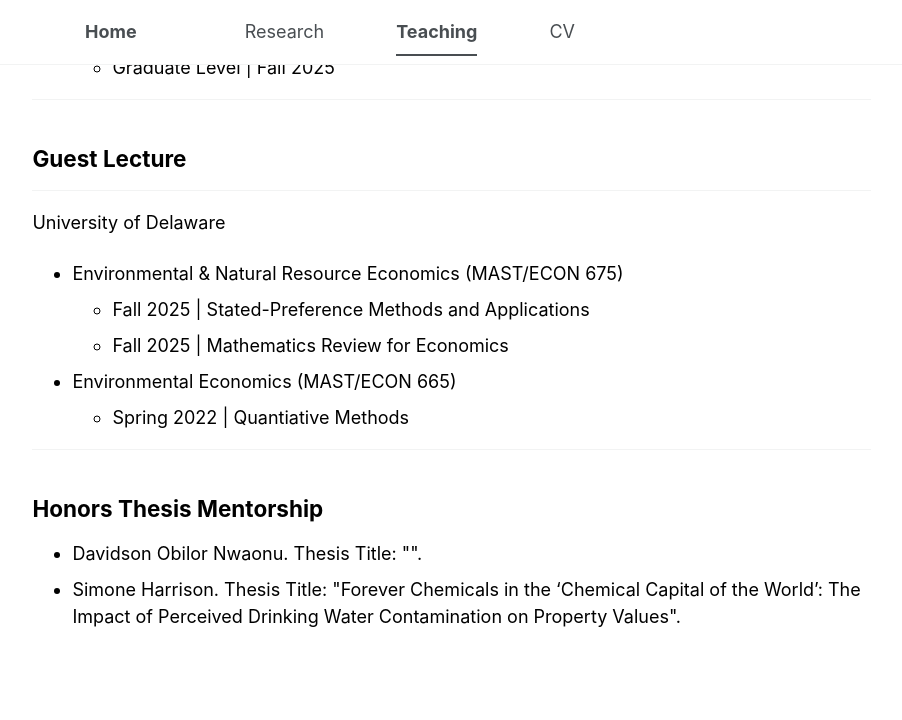
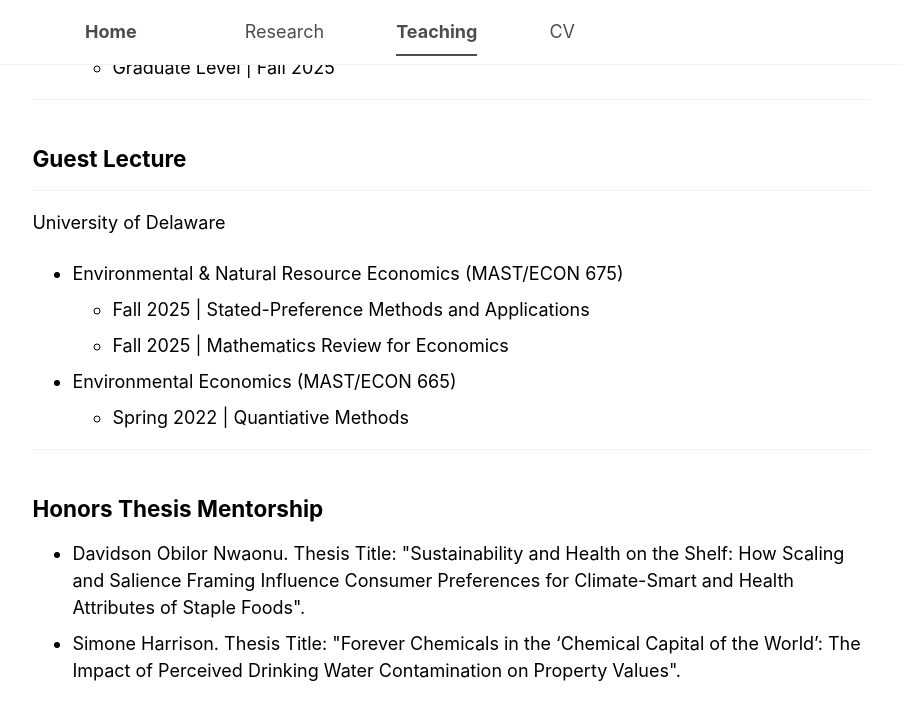
Before and after one commit to sachin-b-badole/sachin-b-badole.github.io, a Jekyll site: the page built from _pages/teaching.html, in a window 1280 px wide and 900 px high, scrolled down 517 px. Shown: the top 720 px of the window, without its empty margins (301-1203 px from the left). Built offline with Jekyll 4.4.1, drawn with Linux system fonts in a browser that asks for light colours.

Commit message:
Update teaching.html

```diff
--- a/_pages/teaching.html
+++ b/_pages/teaching.html
@@ -50,6 +50,6 @@
 <h2>Honors Thesis Mentorship</h2>
 
 <ul>
-  <li>Davidson Obilor Nwaonu. Thesis Title: "".</li>
+  <li>Davidson Obilor Nwaonu. Thesis Title: "Sustainability and Health on the Shelf: How Scaling and Salience Framing Influence Consumer Preferences for Climate-Smart and Health Attributes of Staple Foods".</li>
   <li>Simone Harrison. Thesis Title: "Forever Chemicals in the ‘Chemical Capital of the World’: The Impact of Perceived Drinking Water Contamination on Property Values".</li>
 </ul>
```
